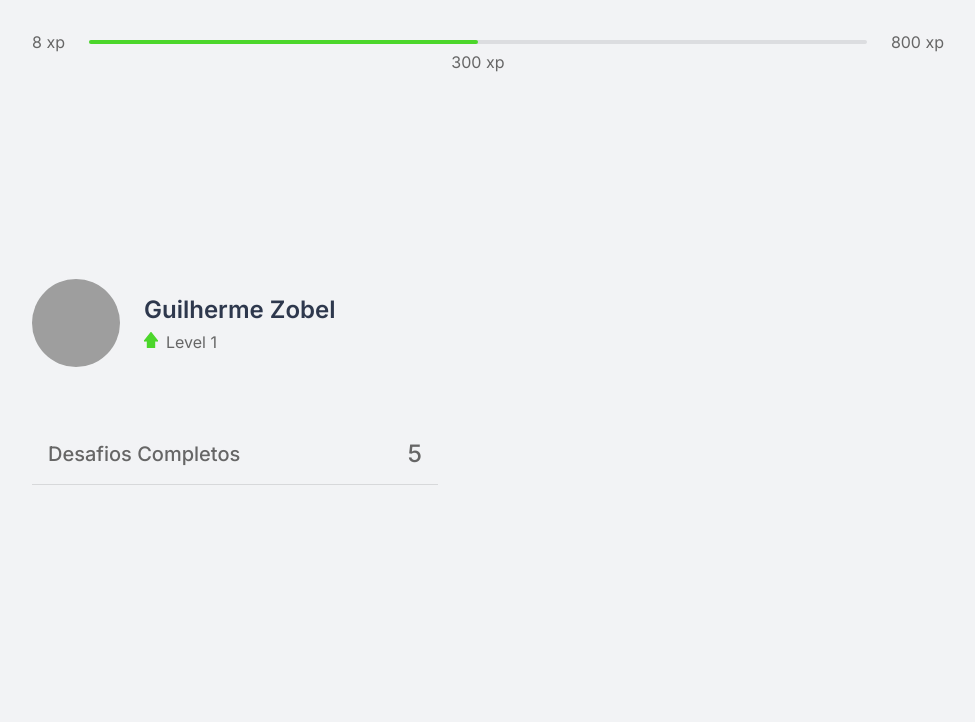
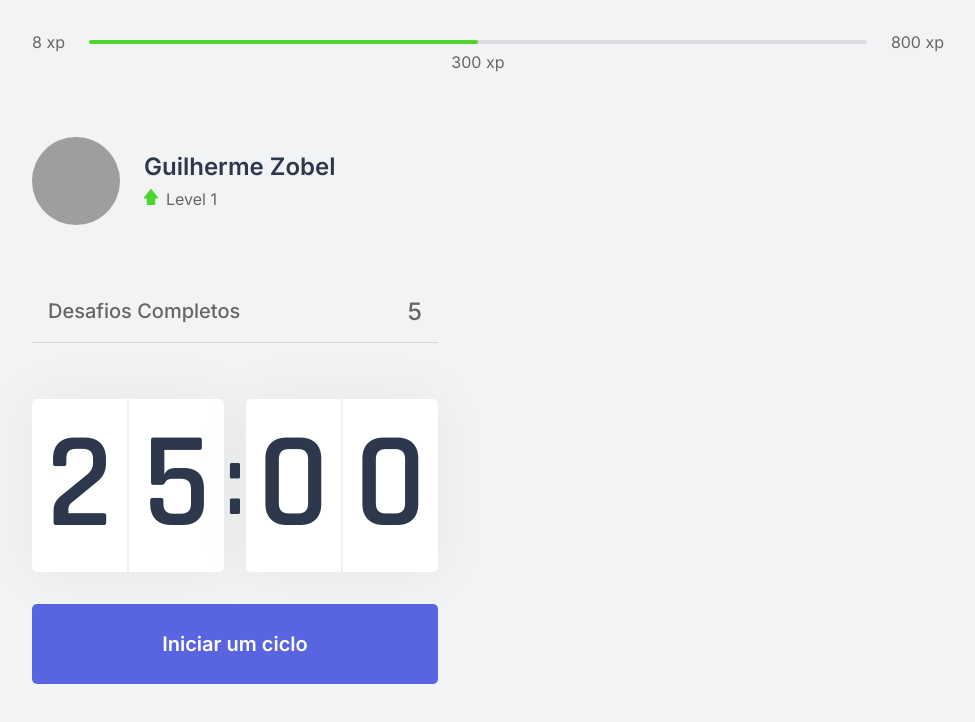
Before and after one commit to guilhermezobel/move.it-next, a Next.js app: page / in a window 1280 px wide. Shown: the top 722 px of the page, without its empty margins (152-1127 px from the left). Built offline with nearby package versions, Linux system fonts and the light colour scheme; grey boxes are pictures that could not be loaded.

Commit message:
style: componente Countdown

```diff
--- /dev/null
+++ b/src/components/Countdown.tsx
@@ -0,0 +1,23 @@
+import styles from '../styles/components/Countdown.module.css'
+
+export function Countdown() {
+  return (
+    <div>
+      <div className={styles.countdownContainer}>
+        <div>
+          <span>2</span>
+          <span>5</span>
+        </div>
+        <span>:</span>
+        <div>
+          <span>0</span>
+          <span>0</span>
+        </div>
+      </div>
+
+      <button type="button" className={styles.countdownButton}>
+        Iniciar um ciclo
+      </button>
+    </div>
+  )
+}
--- a/src/pages/_document.tsx
+++ b/src/pages/_document.tsx
@@ -4,6 +4,8 @@
   return (
     <Html lang="en">
       <Head>
+        <link rel="shortcut icon" href="favicon.png" type="image/png" />
+
         <link rel="preconnect" href="https://fonts.googleapis.com" />
         <link href="https://fonts.googleapis.com/css2?family=Inter:wght@400;500;600&family=Rajdhani:wght@600&display=swap" rel="stylesheet" />
       </Head>
--- a/src/pages/index.tsx
+++ b/src/pages/index.tsx
@@ -4,18 +4,24 @@
 import styles from '../styles/pages/Home.module.css'
 import Head from 'next/head'
 import { CompletedChallenges } from '@/components/CompletedChallenges'
+import { Countdown } from '@/components/Countdown'
 
 const inter = Inter({ subsets: ['latin'] })
 
 export default function Home() {
   return (
     <div className={styles.container}>
+      <Head>
+        <title>Início | move.it</title>
+      </Head>
+
       <ExperienceBar />
 
       <section>
         <div>
           <Profile />
           <CompletedChallenges />
+          <Countdown />
         </div>
         <div>
 
--- /dev/null
+++ b/src/styles/components/Countdown.module.css
@@ -0,0 +1,64 @@
+.countdownContainer {
+  display: flex;
+  align-items: center;
+  font-family: Rajdhani;
+  font-weight: 600;
+  color: var(--title);
+}
+
+.countdownContainer > div {
+  flex: 1;
+
+  display: flex;
+  align-items: center;
+  justify-content: space-evenly;
+
+  background: var(--white);
+  box-shadow: 0 0 60px rgba(0, 0, 0, 0.05);
+  border-radius: 5px;
+  font-size: 8.5rem;
+  text-align: center;
+}
+
+.countdownContainer > div span {
+  flex: 1
+}
+
+.countdownContainer > div span:first-child {
+  border-right: 1px solid #f0f1f3;
+}
+
+.countdownContainer > div span:last-child {
+  border-left: 1px solid #f0f1f3;
+}
+
+.countdownContainer > span {
+  font-size: 6.25rem;
+  margin: 0.05rem;
+}
+
+.countdownButton {
+  width: 100%;
+  height: 5rem;
+
+  margin-top: 2rem;
+
+  display: flex;
+  align-items: center;
+  justify-content: center;
+
+  border: 0;
+  border-radius: 5px;
+
+  background: var(--blue);
+  color: var(--white);
+
+  font-size: 1.25rem;
+  font-weight: 600;
+
+  transition: background-color 0.2s;
+}
+
+.countdownButton:hover {
+  background: var(--blue-dark);
+}
```
